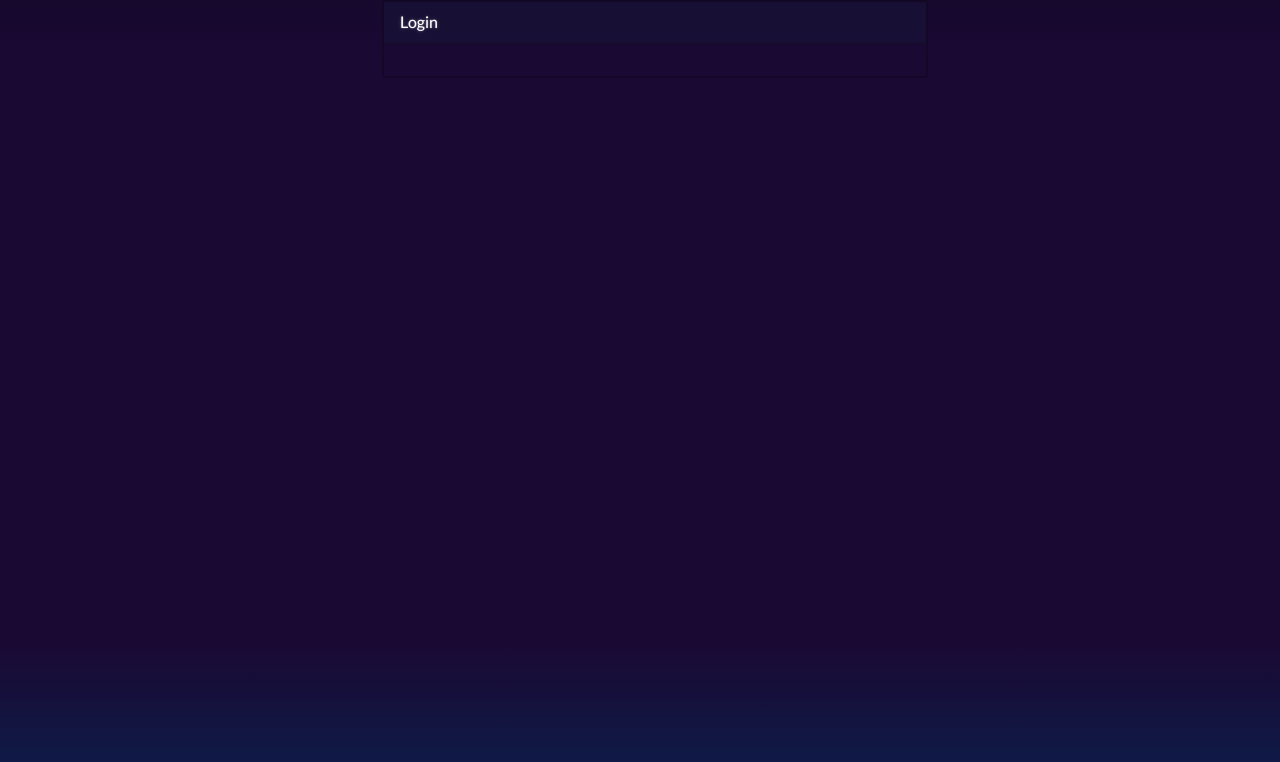
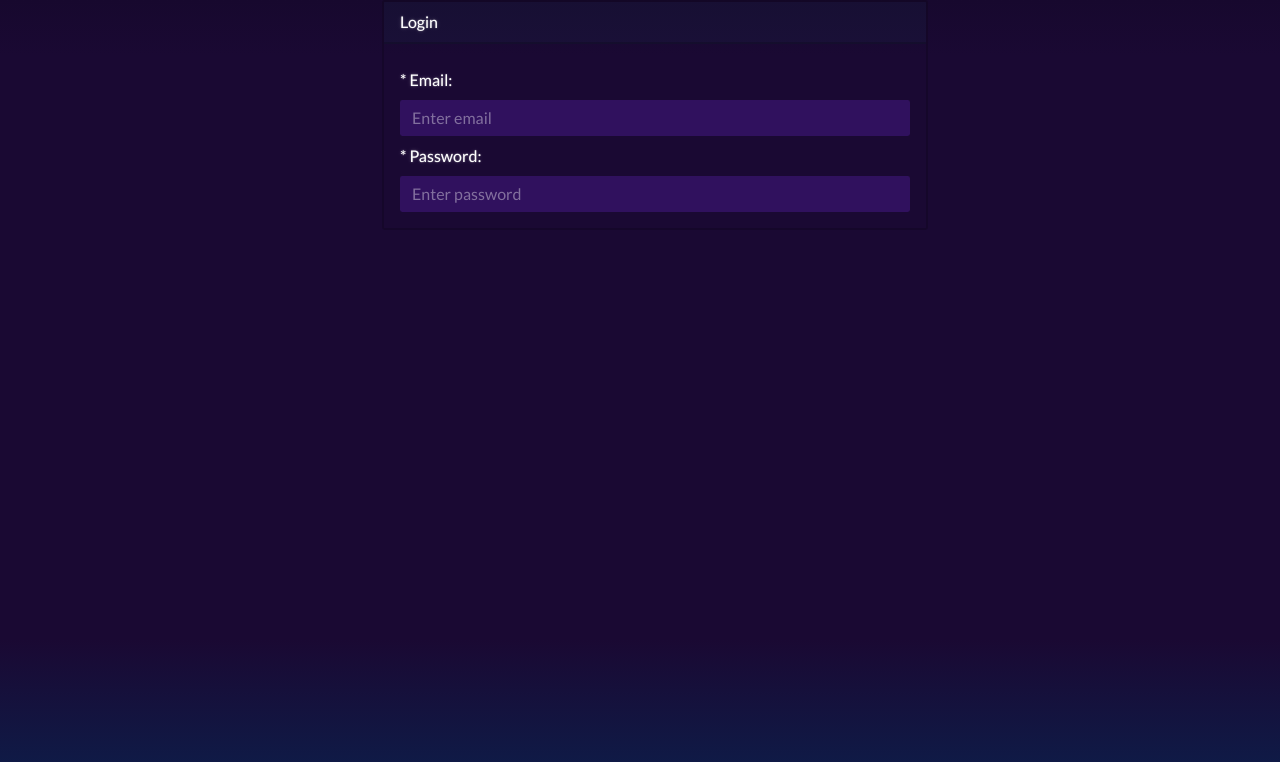
Before and after one commit to GutscheWilly/my-Finances-frontend, a React (Create React App) app: page / in a window 1280 px wide. Shown: the top 762 px of the page. Built offline with nearby package versions, Linux system fonts and the light colour scheme.

Commit message:
Implement email and password input

```diff
--- a/src/pages/Login.js
+++ b/src/pages/Login.js
@@ -1,5 +1,6 @@
 import React from 'react';
 import Card from '../components/Card';
+import FormGroup from '../components/FormGroup';
 
 function Login() {
     return (
@@ -8,7 +9,31 @@ function Login() {
                 <div className="col-md-6" style={ {position: 'relative', left: '300px'} }>
                     <div className="bs-docs-section">
                         <Card title="Login">
-
+                            <div className="row">
+                                <div className="col-lg-12">
+                                    <div className="bs-component">
+                                        <fieldset>
+                                            <FormGroup label="* Email:" htmlFor="exampleInputEmail">
+                                                <input
+                                                    type="email"
+                                                    className="form-control"
+                                                    id="exampleInputEmail"
+                                                    aria-describedby="emailHelp"
+                                                    placeholder="Enter email"
+                                                />
+                                            </FormGroup>
+                                            <FormGroup label="* Password:" htmlFor="exampleInputPassword">
+                                                <input
+                                                    type="password"
+                                                    className="form-control"
+                                                    id="exampleInputPassword"
+                                                    placeholder="Enter password"
+                                                />
+                                            </FormGroup>
+                                        </fieldset>
+                                    </div>
+                                </div>
+                            </div>
                         </Card>
                     </div>
                 </div>
```
